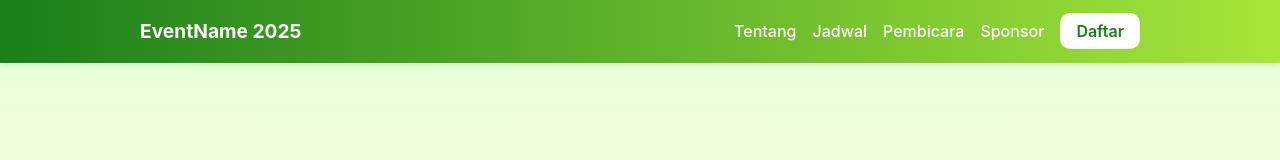
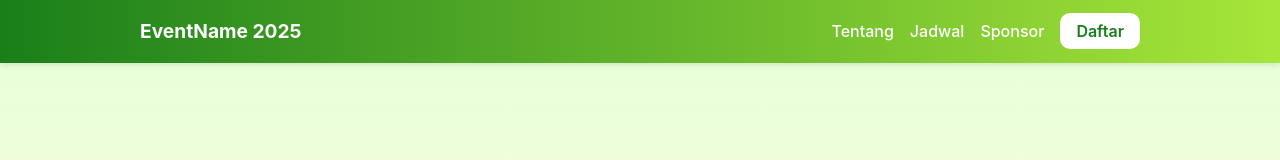
Before and after one commit to nadyaatiqah22/pendaftaran, a plain HTML site: page index.html in a window 1280 px wide. Shown: the top 160 px of the page. Drawn offline with Linux system fonts and the light colour scheme.

Commit message:
Update index.html

```diff
--- a/index.html
+++ b/index.html
@@ -1,3 +1,4 @@
+
 <!DOCTYPE html>
 <html lang="id">
 <head>
@@ -19,7 +20,6 @@
     <ul class="nav" id="nav-menu">
       <li><a href="#about">Tentang</a></li>
       <li><a href="#schedule">Jadwal</a></li>
-      <li><a href="#speakers">Pembicara</a></li>
       <li><a href="#sponsor">Sponsor</a></li>
       <li><a href="#register" class="cta">Daftar</a></li>
     </ul>
```
